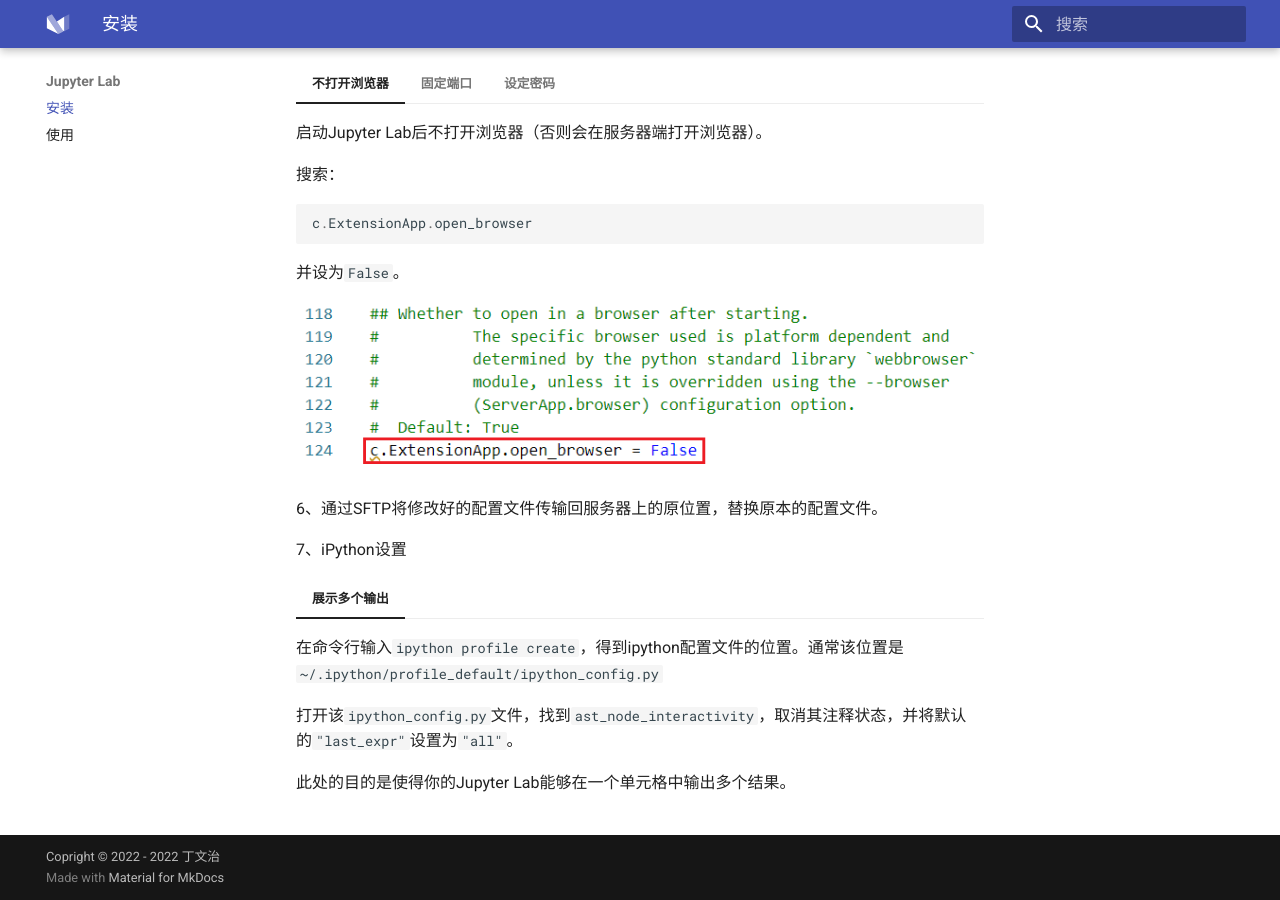
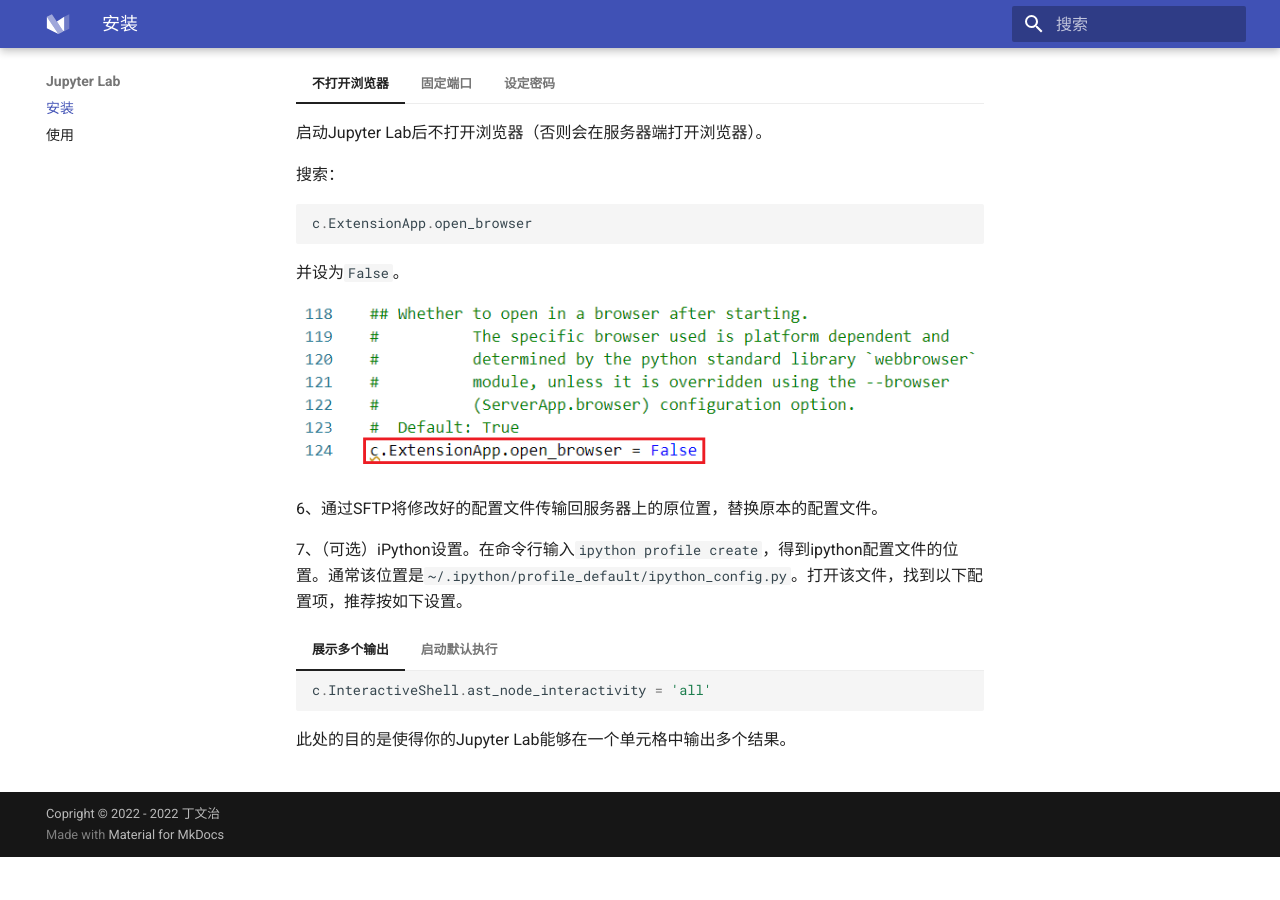
Before and after one commit to Wenzhi-Ding/Server-User-Guide, an MkDocs documentation site: the page built from docs/03-jupyter/install.md, in a window 1280 px wide and 900 px high, scrolled down 1185 px. Built offline with MkDocs 1.6.1 and Material for MkDocs 9.7.7, drawn with Linux system fonts in a browser that asks for light colours; after the commit the page ends 2042 px from its top, so only the background shows below that.

Commit message:
增加每次默认执行代码

````diff
--- a/docs/03-jupyter/install.md
+++ b/docs/03-jupyter/install.md
@@ -122,12 +122,27 @@
 
 6、通过SFTP将修改好的配置文件传输回服务器上的原位置，替换原本的配置文件。
 
-7、iPython设置
+7、（可选）iPython设置。在命令行输入`ipython profile create`，得到ipython配置文件的位置。通常该位置是`~/.ipython/profile_default/ipython_config.py`。打开该文件，找到以下配置项，推荐按如下设置。
 
 === "展示多个输出"
 
-    在命令行输入`ipython profile create`，得到ipython配置文件的位置。通常该位置是`~/.ipython/profile_default/ipython_config.py`
-
-    打开该`ipython_config.py`文件，找到`ast_node_interactivity`，取消其注释状态，并将默认的`"last_expr"`设置为`"all"`。
+    ```python
+    c.InteractiveShell.ast_node_interactivity = 'all'
+    ```
 
     此处的目的是使得你的Jupyter Lab能够在一个单元格中输出多个结果。
+
+=== "启动默认执行"
+
+    ```python
+    c.InteractiveShellApp.exec_lines = [
+            "import pandas as pd",
+            "import numpy as np",
+            "pd.set_option('display.max_columns', 500)",
+            "pd.set_option('display.max_rows', 100)"
+            ]
+    ```
+
+    此处使得每次打开一个新的笔记本，都会自动导入pandas和numpy，以及调整pandas表格的可显示范围。
+
+    你可以在此处加入其他懒得每次都写的代码。
````
